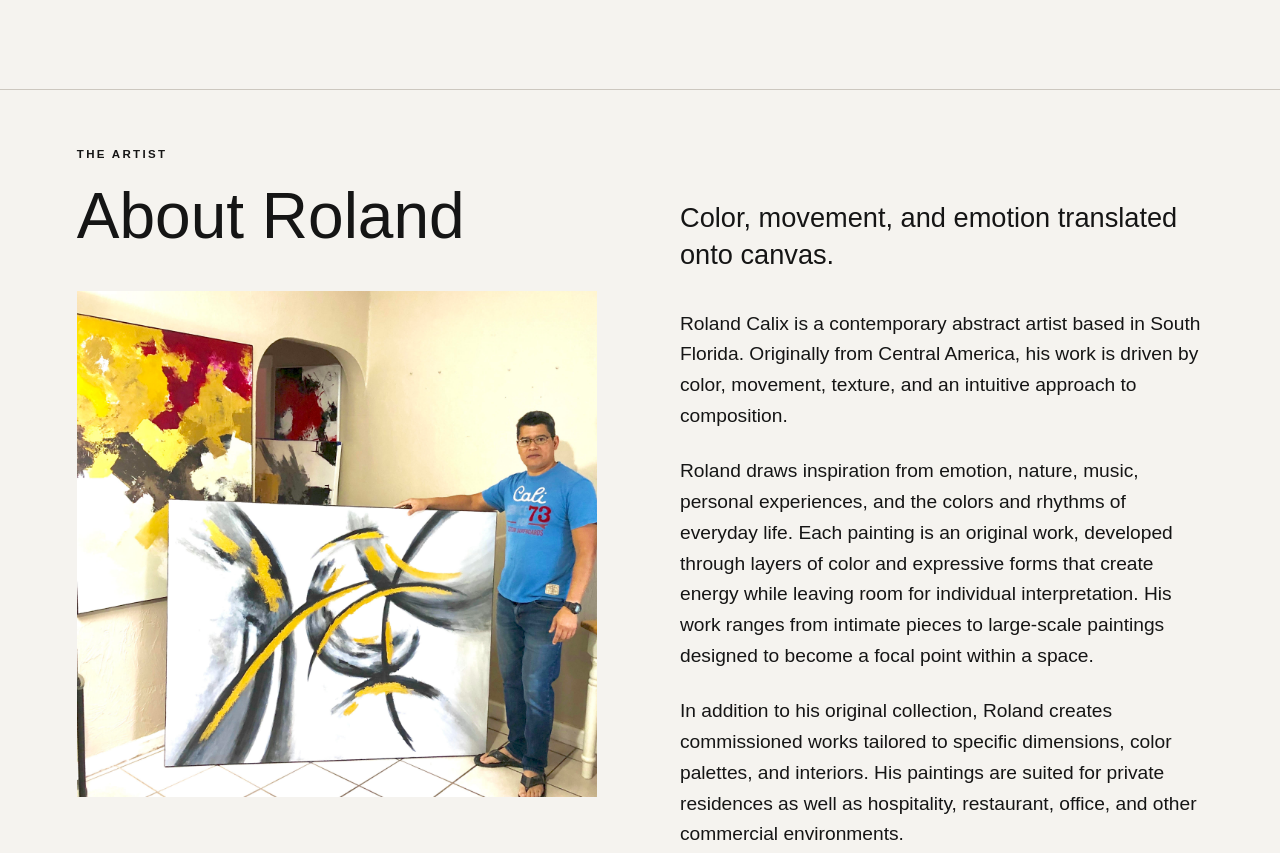
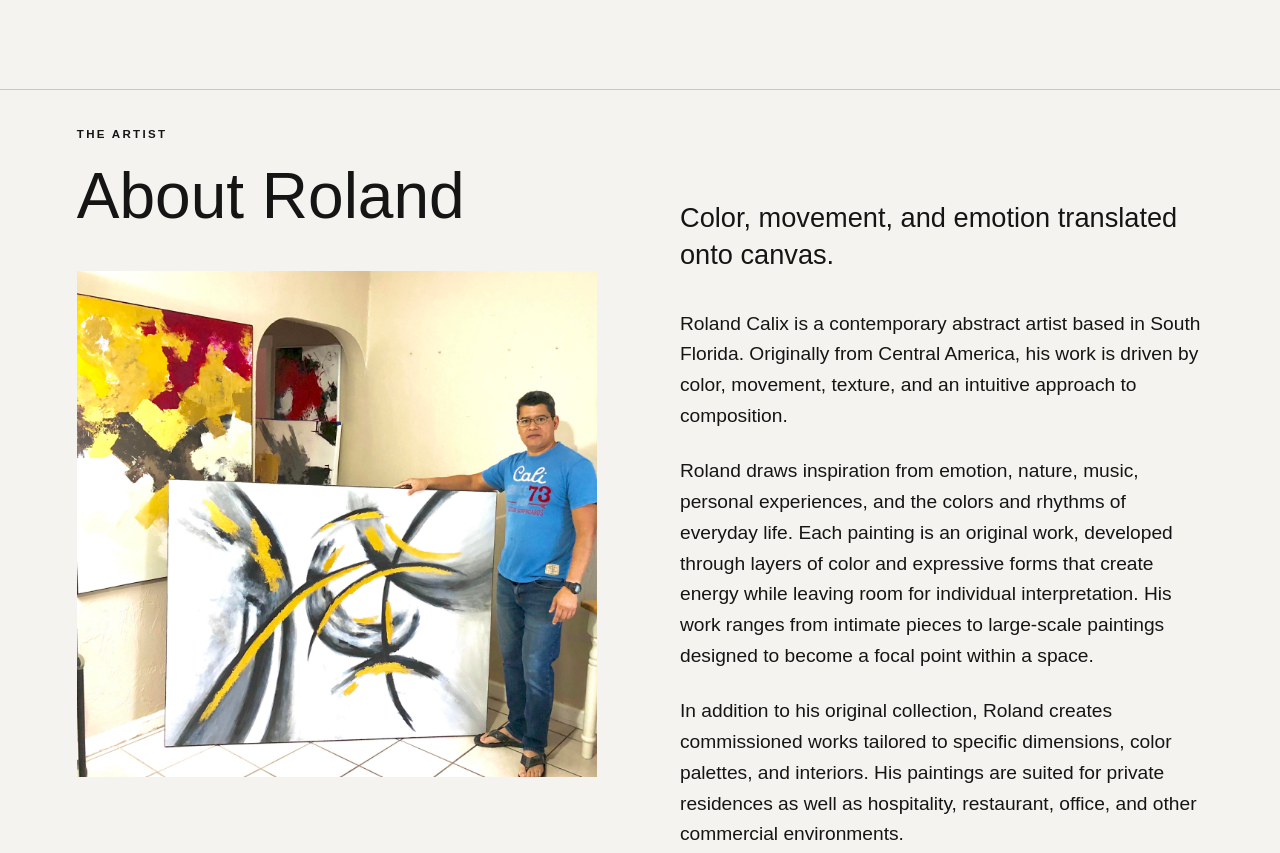
Before and after one commit to calixart/calixart, a plain HTML site: page index.html in a window 1280 px wide. Shown: the part 2160-3013 px from the top of the page. Drawn offline with Linux system fonts and the light colour scheme.

Commit message:
Adjust transform property in about-left class

```diff
--- a/css/style.css
+++ b/css/style.css
@@ -316,5 +316,5 @@ footer {
 
 .about-left {
   align-self: start;
-  transform: translateY(-55px);
+  transform: translateY(-75px);
 }
```
